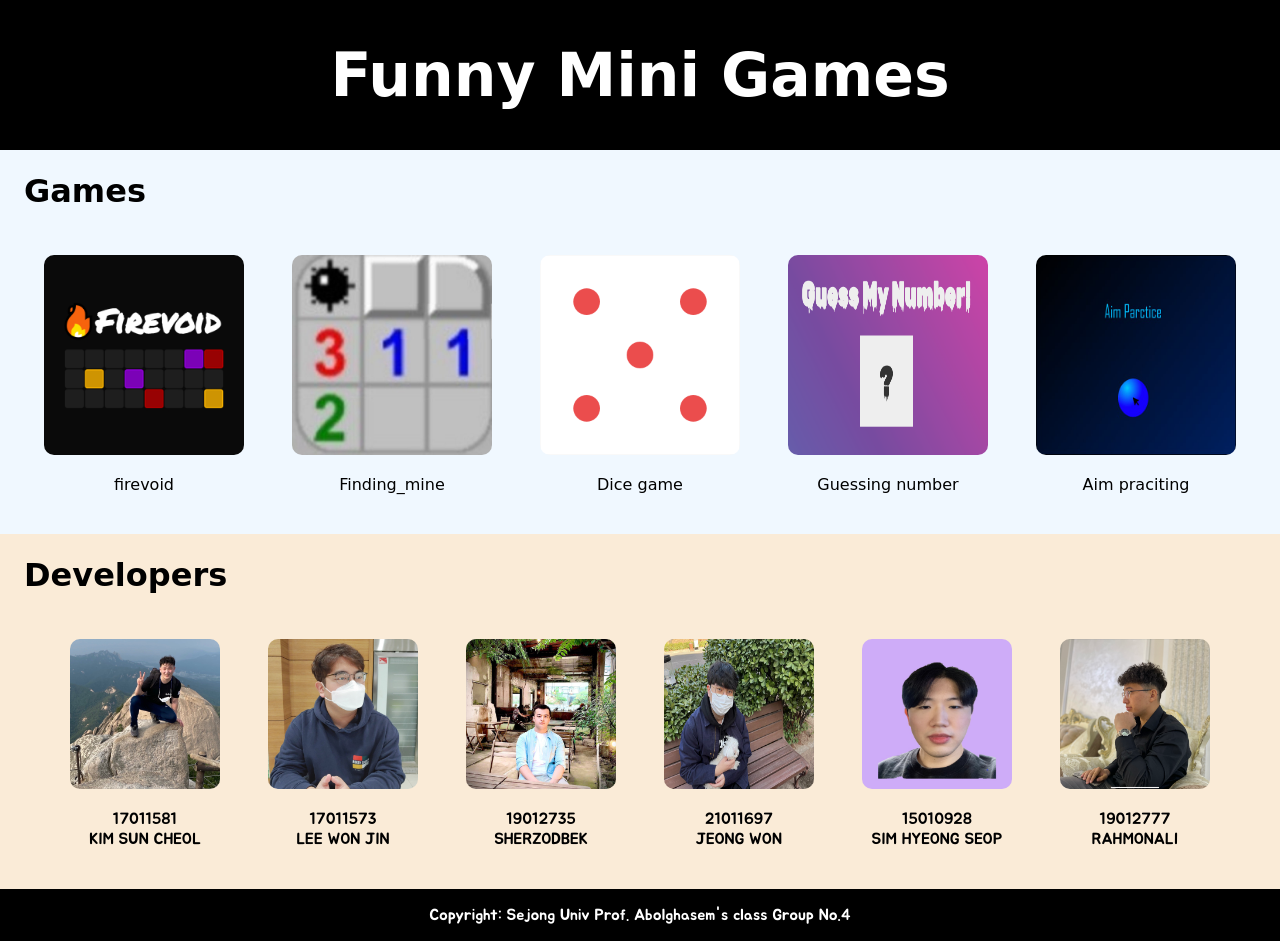
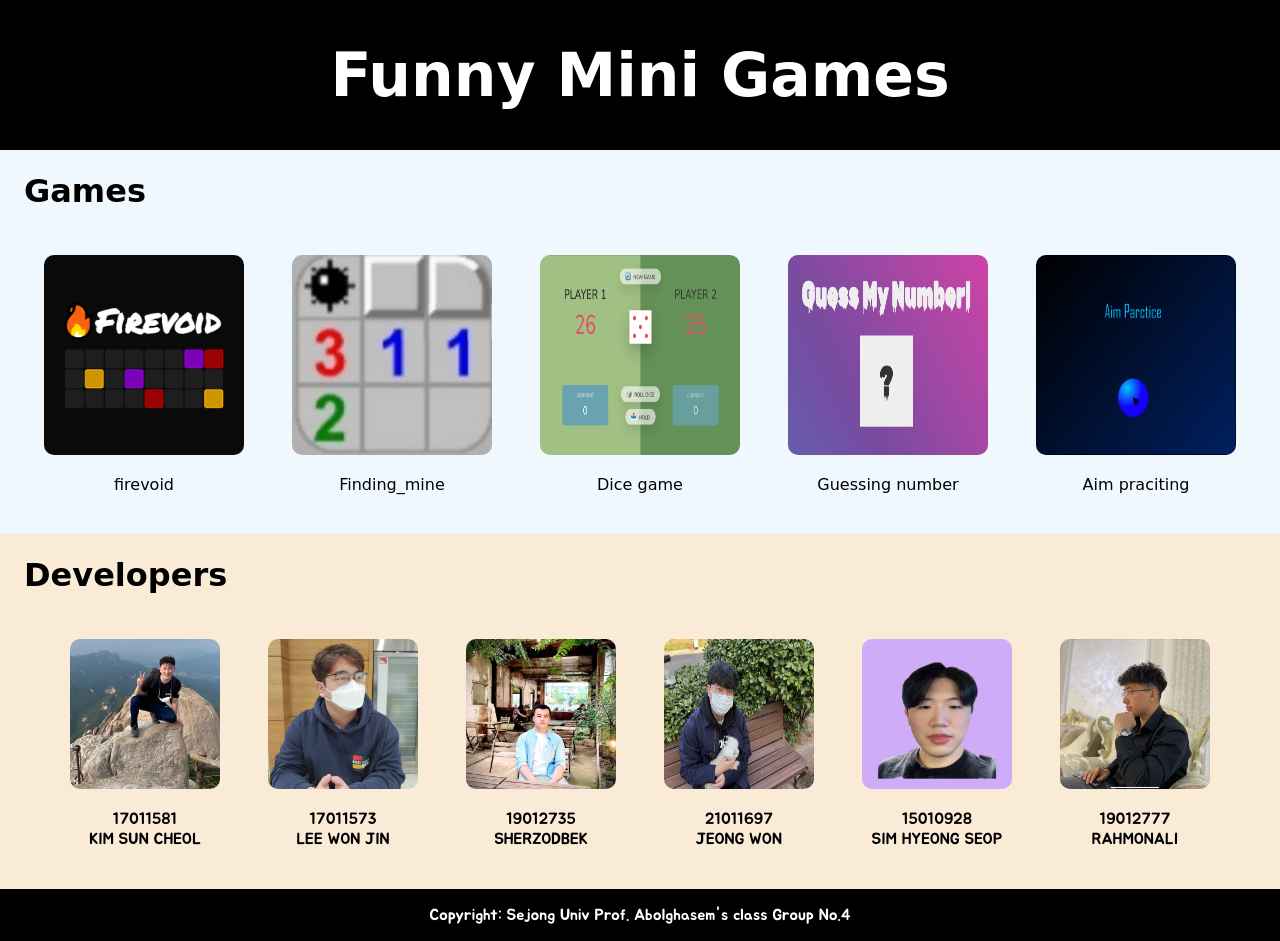
Before and after one commit to cheonjae6/Mini-Game, a plain HTML site: page index.html in a window 1280 px wide. Drawn offline with Linux system fonts and the light colour scheme; a web font is replaced by a local one.

Commit message:
change Images

```diff
--- a/index.html
+++ b/index.html
@@ -28,7 +28,7 @@
             </div>
             <div class="games">
                 <a href="./TUHTABOEV SHERZODBEK/dice-game.html" target="_blank">
-                    <img src="./javascript/dice-5.png" alt="">
+                    <img src="./GameImages/DiceGame.png" alt="">
                 </a>
                 <p>Dice game</p>
             </div>
```
Also changed, not shown: GameImages/DiceGame.png (added), 1 other file.
